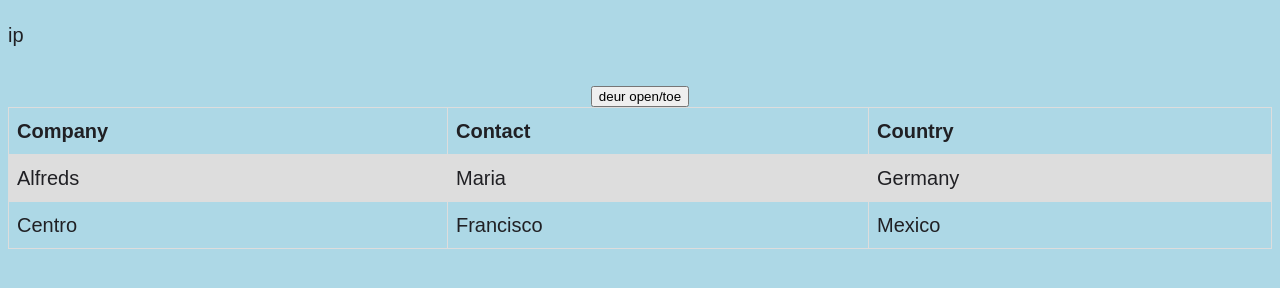
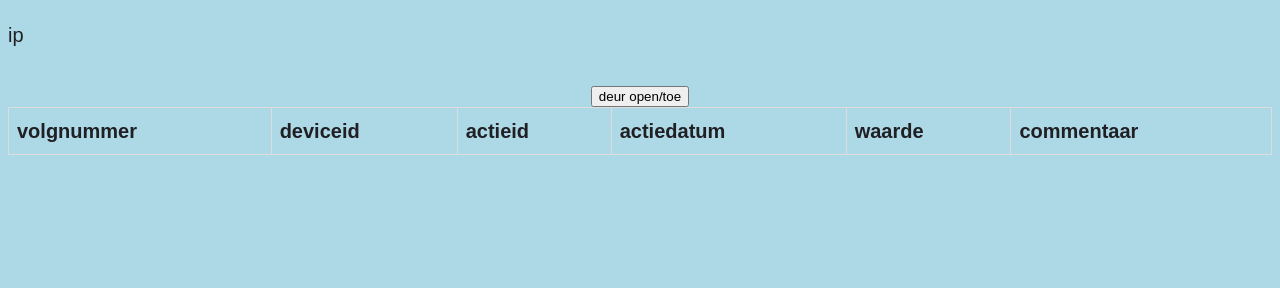
Before and after one commit to howest-mct/2021-2022-projectone-SercuWarre, a plain HTML site: page front-end/index.html in a window 1280 px wide. Shown: the part 72-360 px from the top of the page. Drawn offline with nearby package versions, Linux system fonts and the light colour scheme; no server answers.

Commit message:
historiek visulized

```diff
--- a/front-end/index.html
+++ b/front-end/index.html
@@ -23,22 +23,19 @@
     <div class="o-layout o-layout--justify-center o-row js-relais">
         <button class="js-relais">deur open/toe</button>
     </div>
-    <table>
+    <table class="js-table">
   <tr>
-    <th>Company</th>
-    <th>Contact</th>
-    <th>Country</th>
+    <th>volgnummer</th>
+    <th>deviceid</th>
+    <th>actieid</th>
+    <th>actiedatum</th>
+    <th>waarde</th>
+    <th>commentaar</th>
   </tr>
-  <tr>
-    <td>Alfreds </td>
-    <td>Maria </td>
-    <td>Germany</td>
+  <tr class="js-table">
+
   </tr>
-  <tr>
-    <td>Centro  </td>
-    <td>Francisco </td>
-    <td>Mexico</td>
-  </tr>
+
 </table>
 </body>
 </html>
--- a/front-end/script/app.js
+++ b/front-end/script/app.js
@@ -43,6 +43,16 @@ const listenToSocket = function () {
       });
   socket.on("B2F_historiek", function(jsonObject){
     console.log(jsonObject)
+    document.querySelector('.js-table').innerHTML+= `
+    <tr>
+    <td>${jsonObject.volgnummer} </td>
+    <td>${jsonObject.deviceid} </td>
+    <td>${jsonObject.actieid}</td>
+    <td>${jsonObject.actiedatum}</td>
+    <td>${jsonObject.waarde}</td>
+    <td>${jsonObject.commentaar}</td>
+  </tr>`
+
 
   })
 };
```
Also changed, not shown: 1 other file.
